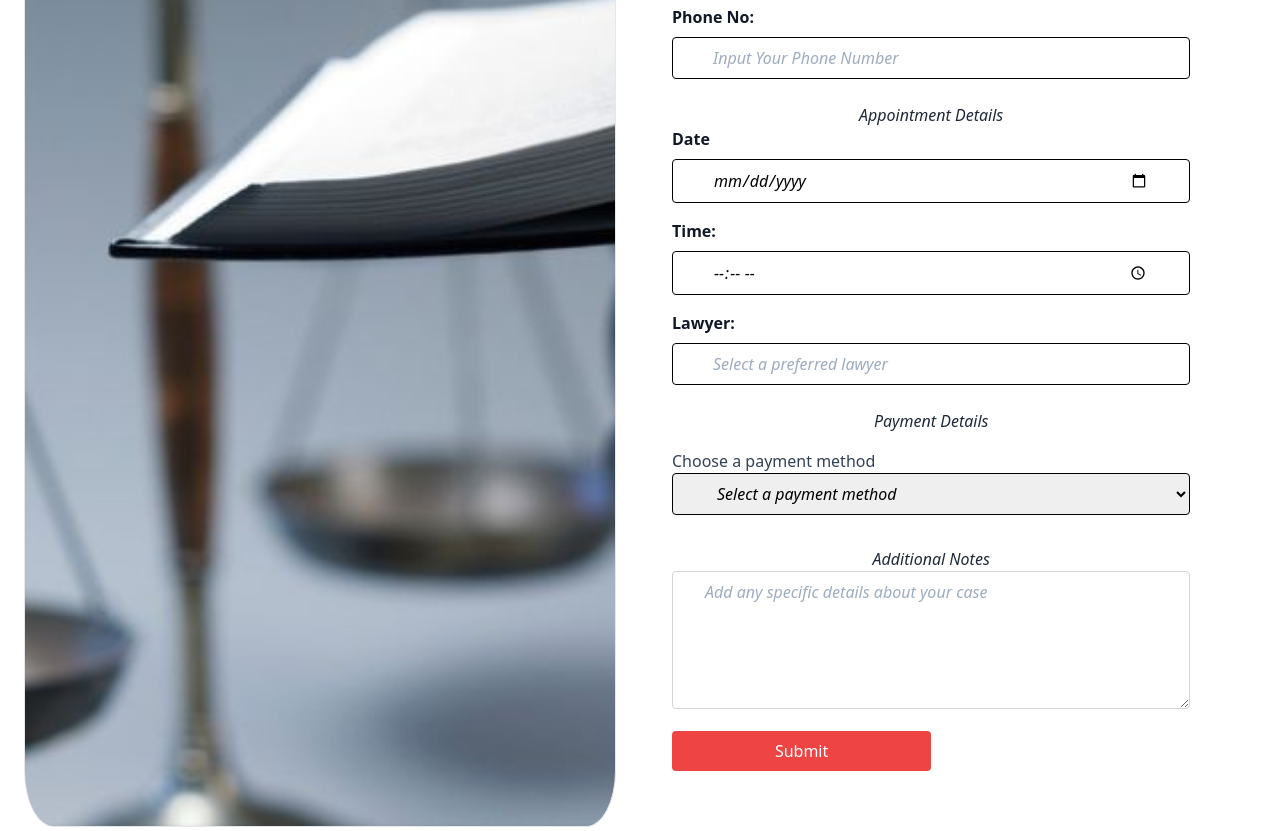
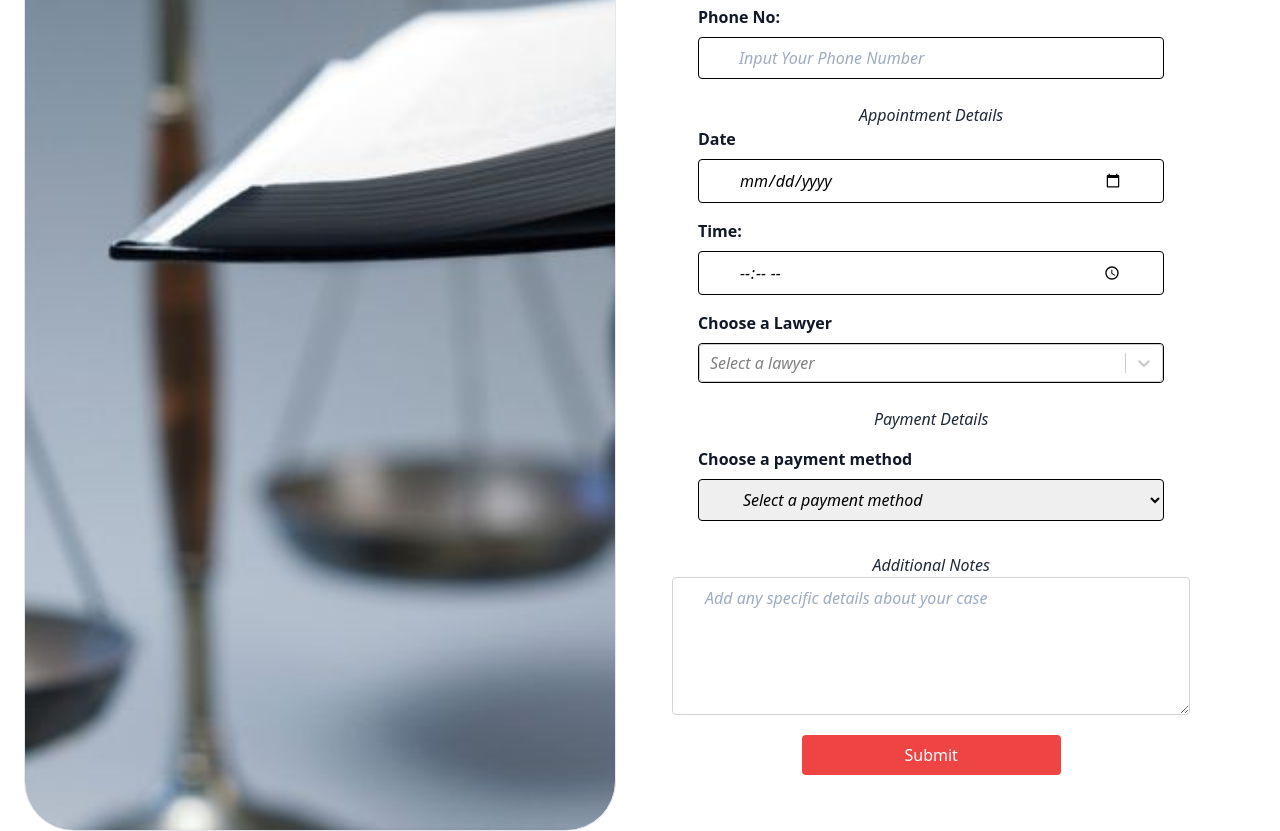
Before and after one commit to Project-legalease/legalease-client, a Next.js app: page /BookAppointment in a window 1280 px wide. Shown: the part 420-1251 px from the top of the page. Built offline with nearby package versions, Linux system fonts and the light colour scheme; a web font is replaced by a local one.

Commit message:
Changed th Lawyer's input tag to a React Dropdown Select Component for better user experience

```diff
--- a/app/BookAppointment/page.tsx
+++ b/app/BookAppointment/page.tsx
@@ -1,6 +1,16 @@
 "use client";
 
 import React, { useState } from "react";
+import Select from "react-select";
+
+const lawyers = [
+  { id: "1", value: "lawyer1", label: "John Doe" },
+  { id: "2", value: "lawyer2", label: "Jane Smith" },
+  { id: "3", value: "lawyer3", label: "Mary Jones" },
+  { id: "4", value: "lawyer4", label: "Allen Poe" },
+  { id: "5", value: "lawyer5", label: "Christian Smith" },
+  { id: "6", value: "lawyer6", label: "Joachim Sourh" },
+];
 
 function BookAppointment() {
   const [clientData, setClientData] = useState({
@@ -12,7 +22,7 @@ function BookAppointment() {
   const [appointmentData, setAppointmentData] = useState({
     date: "",
     time: "",
-    lawyer: "",
+    lawyer: null,
     payment: "",
     notes: "",
   });
@@ -31,19 +41,25 @@ function BookAppointment() {
     });
   };
 
+  const handleLawyerChange = (selectedOption: any) => {
+    setAppointmentData({
+      ...appointmentData,
+      lawyer: selectedOption,
+    });
+  };
+
   return (
     <div className="flex">
-
       <div className="w-1/2 bg-white-cover bg-center">
-        <div className="w-[70&] h-[100%] border rounded-[5%] m-6 bg-no-repeat bg-cover bg-[url('/assets/ProfileBackground.jpg')]"></div>
+        <div className="h-[100%] border rounded-[50px] m-6 bg-no-repeat bg-cover bg-[url('/assets/ProfileBackground.jpg')]"></div>
       </div>
 
       <div className="w-[50%] p-8 bg-white">
         <h1 className="text-3xl font-extrabold text-center text-blue-950 font-sans">Book a Consultation and Take the First Step Toward Justice.</h1>
 
-        <form className="w-[90%]">
+        <form className="w-[90%] flex flex-col items-center">
           <p className="text-center text-gray-700 italic pt-4">Client Information</p>
-          <div className="mb-4">
+          <div className="mb-4 w-[90%]">
             <label className="block mb-2 font-extrabold text-gray-900">First Name:</label>
             <input
               type="text"
@@ -56,7 +72,7 @@ function BookAppointment() {
             />
           </div>
 
-          <div className="mb-4">
+          <div className="mb-4 w-[90%]">
             <label className="block mb-2 font-extrabold text-gray-900">Email Address:</label>
             <input
               type="email"
@@ -69,7 +85,7 @@ function BookAppointment() {
             />
           </div>
 
-          <div className="mb-4">
+          <div className="mb-4 w-[90%]">
             <label className="block mb-2 font-extrabold text-gray-900">Phone No:</label>
             <input
               type="text"
@@ -83,7 +99,7 @@ function BookAppointment() {
           </div>
 
           <p className="text-center text-gray-800 italic pt-2">Appointment Details</p>
-          <div className="mb-4">
+          <div className="mb-4 w-[90%]">
             <label className="block mb-2 font-extrabold text-gray-900">Date</label>
             <input
               type="date"
@@ -96,7 +112,7 @@ function BookAppointment() {
             />
           </div>
 
-          <div className="mb-4">
+          <div className="mb-4 w-[90%]">
             <label className="block mb-2 font-extrabold text-gray-900">Time:</label>
             <input
               type="time"
@@ -109,22 +125,21 @@ function BookAppointment() {
             />
           </div>
 
-          <div className="mb-4">
-            <label className="block mb-2 font-extrabold text-gray-900">Lawyer:</label>
-            <input
-              type="text"
+          <div className="mb-4 w-[90%]">
+            <label className="block mb-2 font-extrabold text-gray-900">Choose a Lawyer</label>
+            <Select
               name="lawyer"
+              options={lawyers}
               value={appointmentData.lawyer}
-              onChange={handleAppointmentChange}
-              className="w-full px-10 py-2 border rounded border-solid border-black placeholder-slate-400 placeholder-opacity-90 italic"
-              placeholder="Select a preferred lawyer"
-              required
+              onChange={handleLawyerChange}
+              className="w-full placeholder-slate-400 placeholder-opacity-90 italic border rounded border-solid border-black"
+              placeholder="Select a lawyer"
             />
           </div>
 
           <p className="text-center text-gray-800 italic pt-2">Payment Details</p>
-          <div className="mb-4 pt-4">
-            <label htmlFor="payment" className="text-slate-700 ">
+          <div className="mb-4 pt-4 w-[90%]">
+            <label htmlFor="payment" className="text-gray-900 font-extrabold mb-2 block">
               Choose a payment method
             </label>
             <select
@@ -156,13 +171,14 @@ function BookAppointment() {
             name="notes"
             id="notes"
             rows={5}
-            cols={50}
+            cols={40}
             className="px-8 py-2 w-full border rounded border-solid border-gray-300 placeholder-slate-400 placeholder-opacity-90 italic"
-            placeholder="Add any specific details about your case">
-            {appointmentData.notes}
-          </textarea>
+            placeholder="Add any specific details about your case"
+            value={appointmentData.notes}
+            onChange={handleAppointmentChange}
+          />
 
-          <button type="submit" className="w-1/2 px-4 py-2 mt-4 text-white bg-red-500 rounded hover:red-600">
+          <button type="submit" className="w-1/2 px-4 py-2 mt-5 text-white bg-red-500 rounded hover:bg-red-600">
             Submit
           </button>
         </form>
--- a/package.json
+++ b/package.json
@@ -18,6 +18,7 @@
     "react": "^18.3.1",
     "react-dom": "^18.3.1",
     "react-icons": "^5.2.1",
+    "react-select": "^5.8.0",
     "tailwind-merge": "^2.4.0",
     "tailwindcss-animate": "^1.0.7"
   },
```
Also changed, not shown: 1 other file (tests, documents, lock files or other folders).
